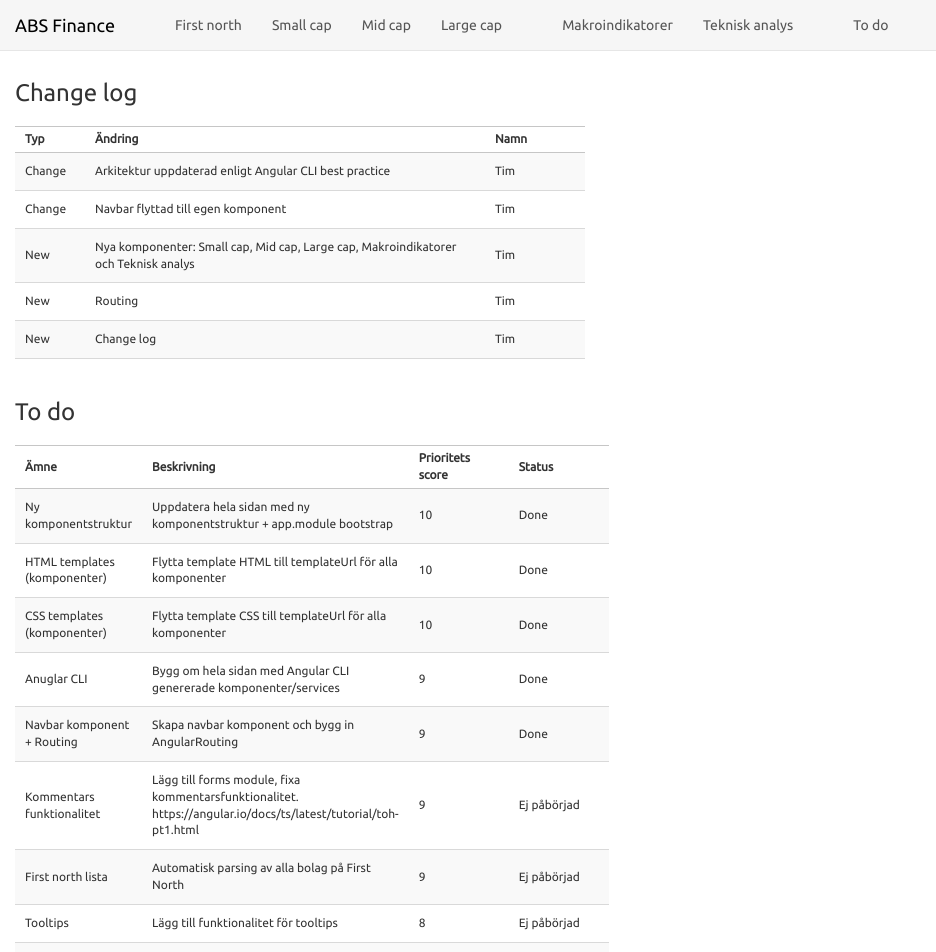
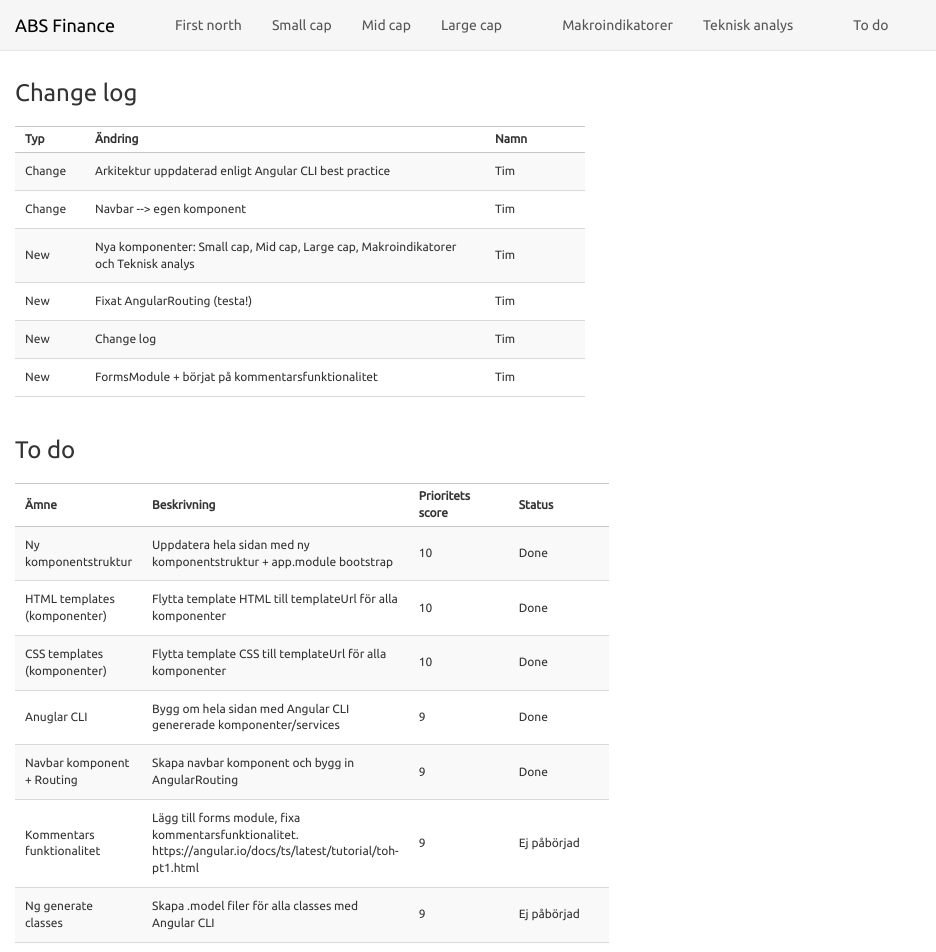
Before and after one commit to timgudrais/MeanExplorer, an Angular app in the folder Root/: page /to-do in a window 1280 px wide. Shown: the top 952 px of the page, without its empty margins (0-936 px from the left). Built offline with nearby package versions, Linux system fonts and the light colour scheme.

Commit message:
FormsModule och annat kul!

```diff
--- a/Root/src/app/change-log/change-log.service.ts
+++ b/Root/src/app/change-log/change-log.service.ts
@@ -11,7 +11,7 @@ export class ChangeLogService {
             },
             {
                 "Typ":"Change",
-                "Andring":"Navbar flyttad till egen komponent",
+                "Andring":"Navbar --> egen komponent",
                 "Namn":"Tim",
             },
             {
@@ -21,12 +21,17 @@ export class ChangeLogService {
             },
             {
                 "Typ":"New",
-                "Andring":"Routing",
+                "Andring":"Fixat AngularRouting (testa!)",
                 "Namn":"Tim",
             },
             {
                 "Typ":"New",
                 "Andring":"Change log",
+                "Namn":"Tim",
+            },
+            {
+                "Typ":"New",
+                "Andring":"FormsModule + börjat på kommentarsfunktionalitet",
                 "Namn":"Tim",
             },
         ]
--- a/Root/src/app/first-north/first-north.component.html
+++ b/Root/src/app/first-north/first-north.component.html
@@ -13,6 +13,7 @@
             <th>Betyg (Tim)</th>
             <th>Betyg (Sebbe)</th>
             <th>Kommentar</th>
+            <th></th>
         </tr>
     </thead>
     <tbody>
@@ -27,7 +28,14 @@
             <td class="columnSmall"><img src="http://www.nasdaqomxnordic.com/static/img/pdf.gif"></td>
             <td class="columnMedium"><div class="score" style="width: 80px"></div></td>
             <td class="columnMedium"><div class="score" style="width: 57px"></div></td>
-            <td class="columnBox">Lorem ipsum dolor sit amet</td>
+            <td class="columnBox">
+                <p>{{stock.Kommentar}}</p>
+                <input [(ngModel)]="stock.Kommentar" placeholder="Kommentar" />
+            </td>
+            <td class="columnSmall">
+                <p><button (click)="edit()">Edit</button></p>
+                <p><button (click)="save()">Save</button></p>
+            </td>
         </tr>
     </tbody>
 </table>
--- a/Root/src/app/first-north/first-north.component.ts
+++ b/Root/src/app/first-north/first-north.component.ts
@@ -15,6 +15,10 @@ export class FirstNorthComponent implements OnInit {
     this.stocks = firstNorthService.getStocks();
   }
 
+  save(): void {
+    this.stocks.update(this.stocks)
+  }
+
   ngOnInit() {
   }
 
--- a/Root/src/app/first-north/first-north.service.ts
+++ b/Root/src/app/first-north/first-north.service.ts
@@ -12,7 +12,8 @@ export class FirstNorthService {
                 "Valuta":"SEK",
                 "Borsvarde":"569.47 MSEK",
                 "Beskrivning":"Bactiguard är ett svenskt medicinteknikbolag som utvecklar och tillverkar infektionshämmande katetrar och endotrakealtuber. Bactiguards produktportfölj omfattar urinvägskatetrar, endotrakealtuber och centrala venkatetrar, där samtliga produkter är behandlade med bolagets infektionshämmande beläggning. Marknaden finns i Sverige, Schwiez, USA, Södra Afrika,Israel, Saudiarabien, Iran och Japan.",
-                "FactSheet":"<img src='http://www.nasdaqomxnordic.com/static/img/pdf.gif'>"
+                "FactSheet":"<img src='http://www.nasdaqomxnordic.com/static/img/pdf.gif'>",
+                "Kommentar":"Lorem ipsum dolor sit amet (1)"
             },
             {
                 "Lista":"First North",
@@ -22,7 +23,8 @@ export class FirstNorthService {
                 "Valuta":"SEK",
                 "Borsvarde":"569.47 MSEK",
                 "Beskrivning":"Bactiguard är ett svenskt medicinteknikbolag som utvecklar och tillverkar infektionshämmande katetrar och endotrakealtuber. Bactiguards produktportfölj omfattar urinvägskatetrar, endotrakealtuber och centrala venkatetrar, där samtliga produkter är behandlade med bolagets infektionshämmande beläggning. Marknaden finns i Sverige, Schwiez, USA, Södra Afrika,Israel, Saudiarabien, Iran och Japan.",
-                "FactSheet":"<img src='http://www.nasdaqomxnordic.com/static/img/pdf.gif'>"
+                "FactSheet":"<img src='http://www.nasdaqomxnordic.com/static/img/pdf.gif'>",
+                "Kommentar":"Lorem ipsum dolor sit amet (2)"
             },
             {
                 "Lista":"First North",
@@ -32,7 +34,8 @@ export class FirstNorthService {
                 "Valuta":"SEK",
                 "Borsvarde":"569.47 MSEK",
                 "Beskrivning":"Bactiguard är ett svenskt medicinteknikbolag som utvecklar och tillverkar infektionshämmande katetrar och endotrakealtuber. Bactiguards produktportfölj omfattar urinvägskatetrar, endotrakealtuber och centrala venkatetrar, där samtliga produkter är behandlade med bolagets infektionshämmande beläggning. Marknaden finns i Sverige, Schwiez, USA, Södra Afrika,Israel, Saudiarabien, Iran och Japan.",
-                "FactSheet":"<img src='http://www.nasdaqomxnordic.com/static/img/pdf.gif'>"
+                "FactSheet":"<img src='http://www.nasdaqomxnordic.com/static/img/pdf.gif'>",
+                "Kommentar":"Lorem ipsum dolor sit amet (3)"
             },
             {
                 "Lista":"First North",
@@ -42,7 +45,8 @@ export class FirstNorthService {
                 "Valuta":"SEK",
                 "Borsvarde":"569.47 MSEK",
                 "Beskrivning":"Bactiguard är ett svenskt medicinteknikbolag som utvecklar och tillverkar infektionshämmande katetrar och endotrakealtuber. Bactiguards produktportfölj omfattar urinvägskatetrar, endotrakealtuber och centrala venkatetrar, där samtliga produkter är behandlade med bolagets infektionshämmande beläggning. Marknaden finns i Sverige, Schwiez, USA, Södra Afrika,Israel, Saudiarabien, Iran och Japan.",
-                "FactSheet":"<img src='http://www.nasdaqomxnordic.com/static/img/pdf.gif'>"
+                "FactSheet":"<img src='http://www.nasdaqomxnordic.com/static/img/pdf.gif'>",
+                "Kommentar":"Lorem ipsum dolor sit amet (4)"
             },
             {
                 "Lista":"First North",
@@ -52,7 +56,8 @@ export class FirstNorthService {
                 "Valuta":"SEK",
                 "Borsvarde":"569.47 MSEK",
                 "Beskrivning":"Bactiguard är ett svenskt medicinteknikbolag som utvecklar och tillverkar infektionshämmande katetrar och endotrakealtuber. Bactiguards produktportfölj omfattar urinvägskatetrar, endotrakealtuber och centrala venkatetrar, där samtliga produkter är behandlade med bolagets infektionshämmande beläggning. Marknaden finns i Sverige, Schwiez, USA, Södra Afrika,Israel, Saudiarabien, Iran och Japan.",
-                "FactSheet":"<img src='http://www.nasdaqomxnordic.com/static/img/pdf.gif'>"
+                "FactSheet":"<img src='http://www.nasdaqomxnordic.com/static/img/pdf.gif'>",
+                "Kommentar":"Lorem ipsum dolor sit amet (5)"
             },
             {
                 "Lista":"First North",
@@ -62,7 +67,8 @@ export class FirstNorthService {
                 "Valuta":"SEK",
                 "Borsvarde":"569.47 MSEK",
                 "Beskrivning":"Bactiguard är ett svenskt medicinteknikbolag som utvecklar och tillverkar infektionshämmande katetrar och endotrakealtuber. Bactiguards produktportfölj omfattar urinvägskatetrar, endotrakealtuber och centrala venkatetrar, där samtliga produkter är behandlade med bolagets infektionshämmande beläggning. Marknaden finns i Sverige, Schwiez, USA, Södra Afrika,Israel, Saudiarabien, Iran och Japan.",
-                "FactSheet":"<img src='http://www.nasdaqomxnordic.com/static/img/pdf.gif'>"
+                "FactSheet":"<img src='http://www.nasdaqomxnordic.com/static/img/pdf.gif'>",
+                "Kommentar":"Lorem ipsum dolor sit amet (6)"
             },
             {
                 "Lista":"First North",
@@ -72,7 +78,8 @@ export class FirstNorthService {
                 "Valuta":"SEK",
                 "Borsvarde":"569.47 MSEK",
                 "Beskrivning":"Bactiguard är ett svenskt medicinteknikbolag som utvecklar och tillverkar infektionshämmande katetrar och endotrakealtuber. Bactiguards produktportfölj omfattar urinvägskatetrar, endotrakealtuber och centrala venkatetrar, där samtliga produkter är behandlade med bolagets infektionshämmande beläggning. Marknaden finns i Sverige, Schwiez, USA, Södra Afrika,Israel, Saudiarabien, Iran och Japan.",
-                "FactSheet":"<img src='http://www.nasdaqomxnordic.com/static/img/pdf.gif'>"
+                "FactSheet":"<img src='http://www.nasdaqomxnordic.com/static/img/pdf.gif'>",
+                "Kommentar":"Lorem ipsum dolor sit amet (7)"
             },
             {
                 "Lista":"First North",
@@ -82,7 +89,8 @@ export class FirstNorthService {
                 "Valuta":"SEK",
                 "Borsvarde":"569.47 MSEK",
                 "Beskrivning":"Bactiguard är ett svenskt medicinteknikbolag som utvecklar och tillverkar infektionshämmande katetrar och endotrakealtuber. Bactiguards produktportfölj omfattar urinvägskatetrar, endotrakealtuber och centrala venkatetrar, där samtliga produkter är behandlade med bolagets infektionshämmande beläggning. Marknaden finns i Sverige, Schwiez, USA, Södra Afrika,Israel, Saudiarabien, Iran och Japan.",
-                "FactSheet":"<img src='http://www.nasdaqomxnordic.com/static/img/pdf.gif'>"
+                "FactSheet":"<img src='http://www.nasdaqomxnordic.com/static/img/pdf.gif'>",
+                "Kommentar":"Lorem ipsum dolor sit amet (8)"
             },
             {
                 "Lista":"First North",
@@ -92,7 +100,8 @@ export class FirstNorthService {
                 "Valuta":"SEK",
                 "Borsvarde":"569.47 MSEK",
                 "Beskrivning":"Bactiguard är ett svenskt medicinteknikbolag som utvecklar och tillverkar infektionshämmande katetrar och endotrakealtuber. Bactiguards produktportfölj omfattar urinvägskatetrar, endotrakealtuber och centrala venkatetrar, där samtliga produkter är behandlade med bolagets infektionshämmande beläggning. Marknaden finns i Sverige, Schwiez, USA, Södra Afrika,Israel, Saudiarabien, Iran och Japan.",
-                "FactSheet":"<img src='http://www.nasdaqomxnordic.com/static/img/pdf.gif'>"
+                "FactSheet":"<img src='http://www.nasdaqomxnordic.com/static/img/pdf.gif'>",
+                "Kommentar":"Lorem ipsum dolor sit amet (9)"
             }
         ]
     }
--- a/Root/src/app/to-do-list/to-do-list.service.ts
+++ b/Root/src/app/to-do-list/to-do-list.service.ts
@@ -37,6 +37,18 @@ export class ToDoListService {
             {
                 "Amne":"Kommentars funktionalitet",
                 "Beskrivning":"Lägg till forms module, fixa kommentarsfunktionalitet. https://angular.io/docs/ts/latest/tutorial/toh-pt1.html",
+                "Prioritet":9,
+                "Status": "Ej påbörjad"
+            },
+            {
+                "Amne":"Ng generate classes",
+                "Beskrivning":"Skapa .model filer för alla classes med Angular CLI",
+                "Prioritet":9,
+                "Status": "Ej påbörjad"
+            },
+            {
+                "Amne":"Ng generate routing module",
+                "Beskrivning":"Skapa routing module separat (istället för inline i AppModule som idag)",
                 "Prioritet":9,
                 "Status": "Ej påbörjad"
             },
```
Also changed, not shown: Root/src/app/change-log/change-log.component.css (line endings or trailing spaces).
